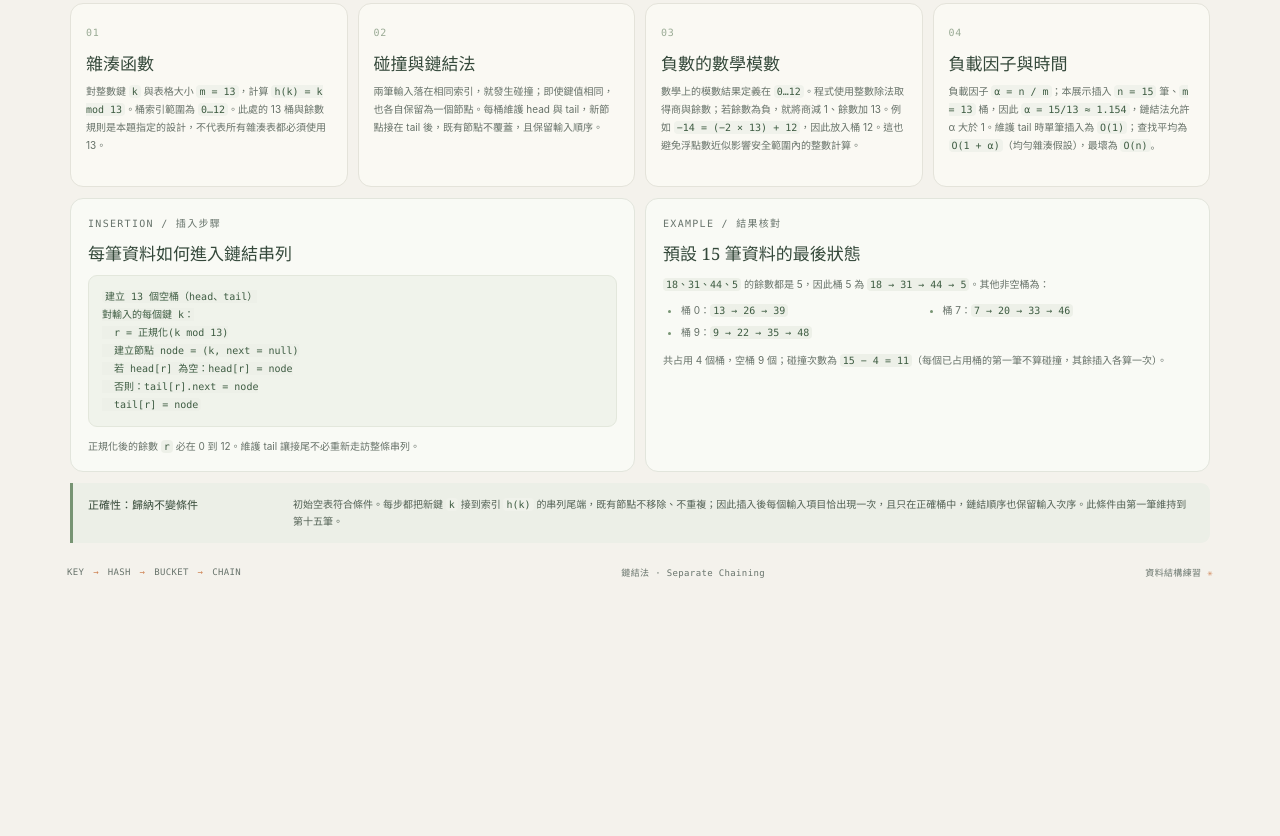
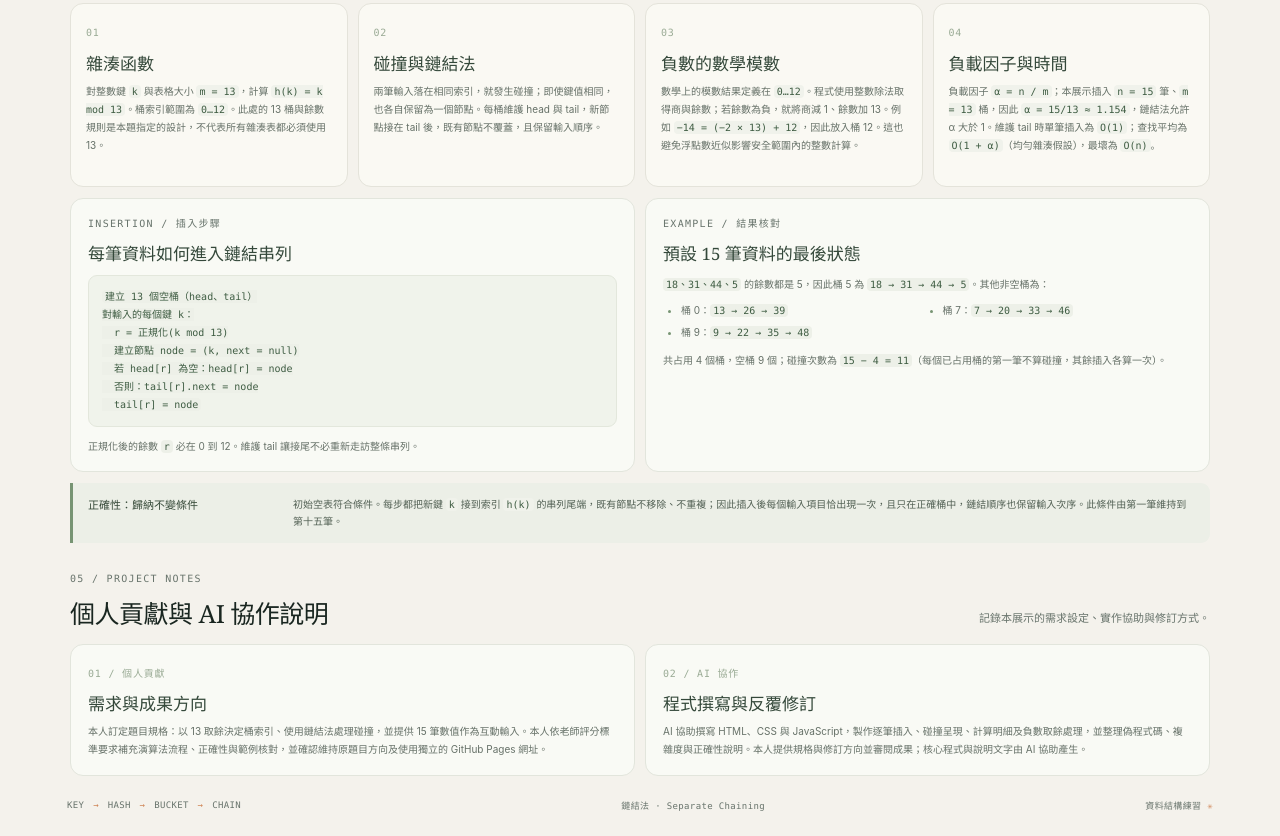
Before and after one commit to Joseph-MingEn/ntou-hash-table, a plain HTML site: page index.html in a window 1280 px wide. Shown: the part 1644-2480 px from the top of the page. Before the commit the page ends 2247 px from the top, so only its background shows below. Drawn offline with Linux system fonts and the light colour scheme.

Commit message:
Add contribution and AI collaboration statement

```diff
--- a/index.html
+++ b/index.html
@@ -6,7 +6,7 @@
   <meta name="theme-color" content="#f4f2ec">
   <meta name="description" content="輸入 15 個整數，互動觀察雜湊函數 h(k)=k mod 13 如何將資料放入 13 個鏈結串列。">
   <title>鏈結法雜湊表｜資料結構互動展示</title>
-  <link rel="stylesheet" href="style.css?v=chained-hash-2">
+  <link rel="stylesheet" href="style.css?v=chained-hash-3">
 </head>
 <body>
   <main class="shell" id="top">
@@ -101,6 +101,14 @@
       <div class="invariant"><b>正確性：歸納不變條件</b><span>初始空表符合條件。每步都把新鍵 <code>k</code> 接到索引 <code>h(k)</code> 的串列尾端，既有節點不移除、不重複；因此插入後每個輸入項目恰出現一次，且只在正確桶中，鏈結順序也保留輸入次序。此條件由第一筆維持到第十五筆。</span></div>
     </section>
 
+    <section class="contribution-section" aria-labelledby="contributionTitle">
+      <div class="explanation-heading"><div><p class="eyebrow">05 / PROJECT NOTES</p><h2 id="contributionTitle">個人貢獻與 AI 協作說明</h2></div><p>記錄本展示的需求設定、實作協助與修訂方式。</p></div>
+      <div class="contribution-grid">
+        <article class="contribution-card"><span class="card-number">01 / 個人貢獻</span><h3>需求與成果方向</h3><p>本人訂定題目規格：以 13 取餘決定桶索引、使用鏈結法處理碰撞，並提供 15 筆數值作為互動輸入。本人依老師評分標準要求補充演算法流程、正確性與範例核對，並確認維持原題目方向及使用獨立的 GitHub Pages 網址。</p></article>
+        <article class="contribution-card"><span class="card-number">02 / AI 協作</span><h3>程式撰寫與反覆修訂</h3><p>AI 協助撰寫 HTML、CSS 與 JavaScript，製作逐筆插入、碰撞呈現、計算明細及負數取餘處理，並整理偽程式碼、複雜度與正確性說明。本人提供規格與修訂方向並審閱成果；核心程式與說明文字由 AI 協助產生。</p></article>
+      </div>
+    </section>
+
     <footer><span>KEY <b>→</b> HASH <b>→</b> BUCKET <b>→</b> CHAIN</span><span>鏈結法 · Separate Chaining</span><span>資料結構練習 <i>✳</i></span></footer>
   </main>
   <script src="script.js?v=chained-hash-2"></script>
```
